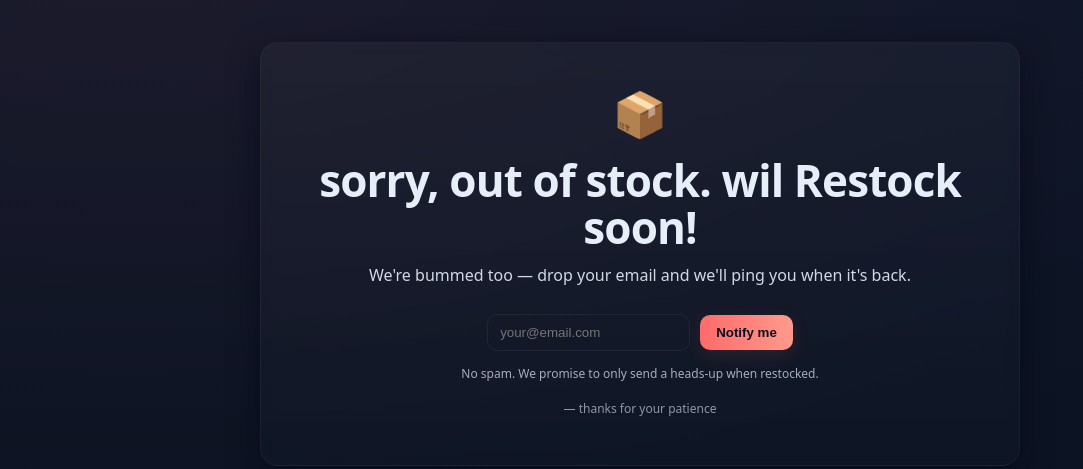
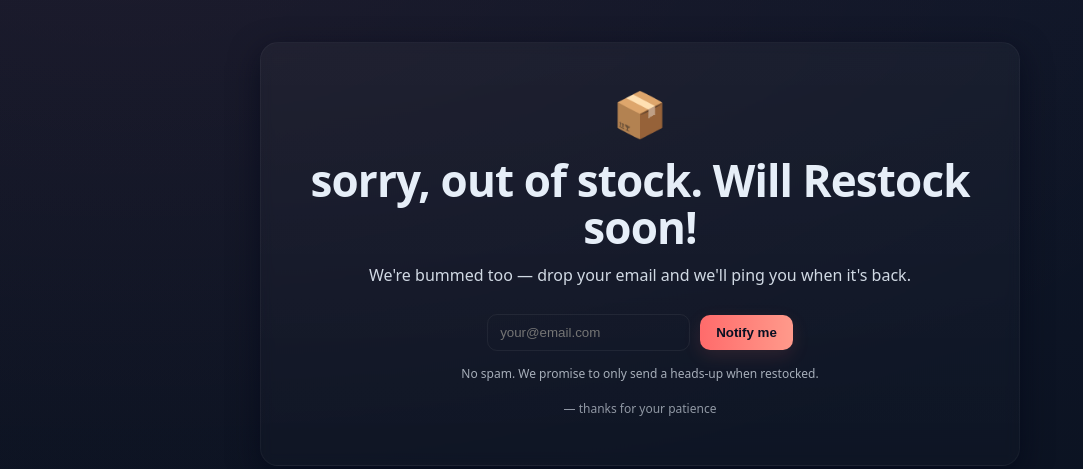
Before and after one commit to Bob-pixel-hub/out-of-stock, a plain HTML site: page index.html in a window 1280 px wide. Shown: the part 146-615 px from the top of the page, without its empty margins (0-1083 px from the left). Drawn offline with Linux system fonts and the light colour scheme.

Commit message:
Fix capitalization and formatting in index.html
Corrected the text in the header to capitalize 'Will' and fixed minor formatting issues.

```diff
--- a/index.html
+++ b/index.html
@@ -77,7 +77,7 @@
 <body>
   <main class="card" role="main">
     <div class="emoji">📦</div>
-    <h1>sorry, out of stock. wil Restock soon!</h1>
+    <h1>sorry, out of stock. Will Restock soon!</h1>
     <p class="lead">We're bummed too — drop your email and we'll ping you when it's back.</p>
 
     <form class="cta" onsubmit="notify(event)">
```
